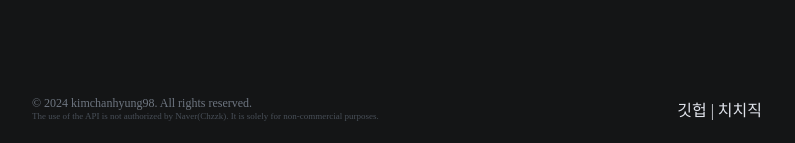
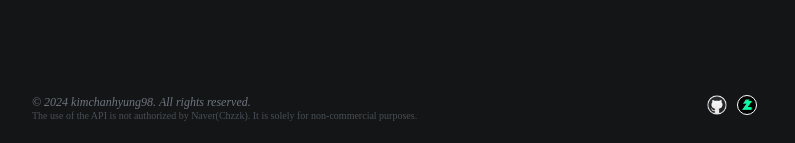
Before and after one commit to kimchanhyung98/hakko-finder, a SvelteKit app: page / in a window 1280 px wide. Shown: the part 654-797 px from the top of the page, without its empty margins (243-1038 px from the left). Built offline with nearby package versions, Linux system fonts and the light colour scheme; no server answers.

Commit message:
style: update footer style

```diff
--- a/src/routes/+layout.svelte
+++ b/src/routes/+layout.svelte
@@ -41,11 +41,25 @@
 
     <footer class="footer">
         <div>
-            <span class="copyright">© 2024 kimchanhyung98. All rights reserved.</span>
-            <span class="caution">The use of the API is not authorized by Naver(Chzzk). It is solely for non-commercial purposes.</span>
+            <address class="copyright">
+                © 2024 kimchanhyung98. All rights reserved.
+            </address>
+            <p class="caution">
+                The use of the API is not authorized by Naver(Chzzk). It is
+                solely for non-commercial purposes.
+            </p>
         </div>
 
-        <div>깃헙 | 치치직</div>
+        <div class="link-wrapper">
+            <a
+                href="https://github.com/kimchanhyung98/hakko-finder"
+                class="btn-github"
+                target="_blank">Github</a
+            >
+            <a href="https://chzzk.naver.com/" class="btn-chzzk" target="_blank"
+                >치지직</a
+            >
+        </div>
     </footer>
 </div>
 
@@ -110,8 +124,35 @@
     .footer {
         display: flex;
         justify-content: space-between;
-        align-items: center;
         padding: 25px 0;
+        font-size: 12px;
+    }
+
+    .link-wrapper {
+        display: flex;
+    }
+
+    .link-wrapper a {
+        display: block;
+        overflow: hidden;
+        position: relative;
+        text-indent: -9999px;
+        width: 20px;
+        height: 20px;
+        margin: 0 5px;
+        background-repeat: no-repeat;
+        background-size: cover;
+    }
+
+    .link-wrapper a.btn-github {
+        background-image: url('/images/github.png');
+    }
+
+    .link-wrapper a.btn-chzzk {
+        box-sizing: border-box;
+        border: 1px solid #fff;
+        border-radius: 50%;
+        background-image: url('/images/chzzk.png');
     }
 
     .footer .copyright {
@@ -121,8 +162,8 @@
     }
 
     .footer .caution {
-        display: block;
-        font-size: 9px;
+        margin: 0;
+        font-size: 10px;
         color: #484f58;
     }
 </style>
```
Also changed, not shown: static/images/chzzk.png (added), static/images/github.png (added).
